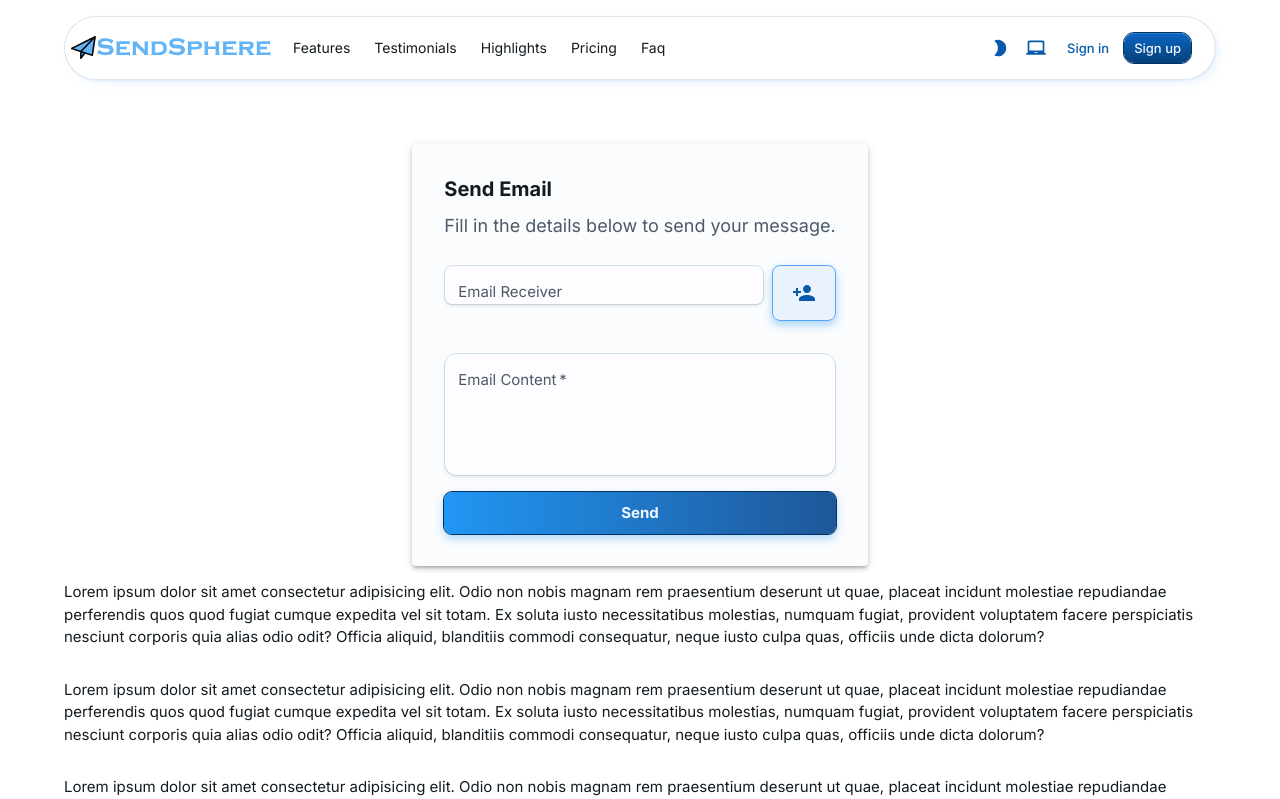
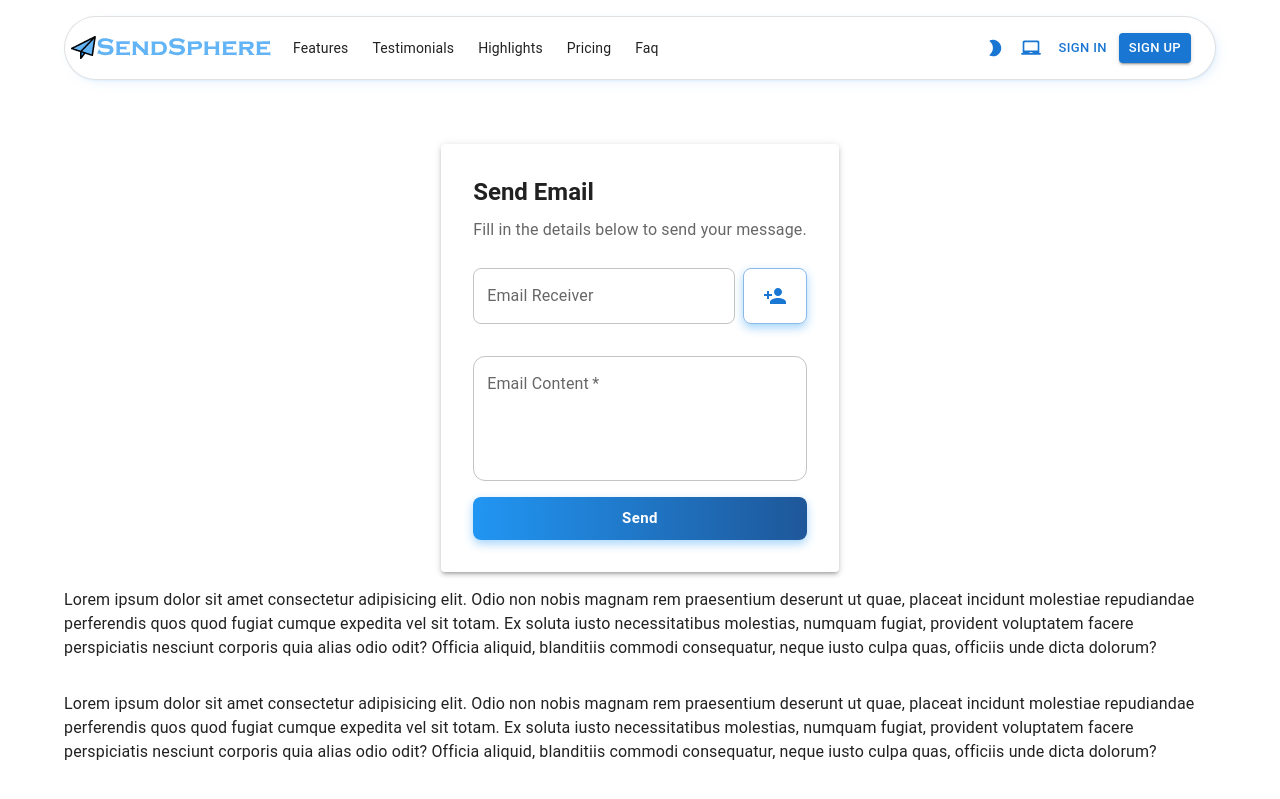
Before and after one commit to ahmettoguz/Micro-Frontend, a React (Vite) app: page / in a window 1280 px wide. Shown: the top 799 px of the page. Built offline with nearby package versions, Linux system fonts and the light colour scheme.

Commit message:
theme chagne option added

```diff
--- a/src/App.tsx
+++ b/src/App.tsx
@@ -8,17 +8,28 @@ import getLPTheme from "./utils/getLPTheme";
 
 function App() {
   const [themeMode, setThemeMode] = useState<PaletteMode>("light");
+  const [themeSchema, setThemeSchema] = useState("default");
+
   const LPtheme = createTheme(getLPTheme(themeMode));
+  const defaultTheme = createTheme({ palette: { mode: themeMode } });
 
   const toggleColorMode = () => {
     setThemeMode((prevMode) => (prevMode === "light" ? "dark" : "light"));
   };
+  const toggleTheme = () => {
+    setThemeSchema((prevTheme) => (prevTheme === "pl" ? "default" : "pl"));
+  };
 
   return (
-    <ThemeProvider theme={LPtheme}>
+    <ThemeProvider theme={themeSchema === "pl" ? LPtheme : defaultTheme}>
       <CssBaseline />
 
-      <XAppBar themeMode={themeMode} toggleColorMode={toggleColorMode} />
+      <XAppBar
+        themeMode={themeMode}
+        themeSchema={themeSchema}
+        toggleColorMode={toggleColorMode}
+        toggleTheme={toggleTheme}
+      />
 
       <Container
         sx={{
```
